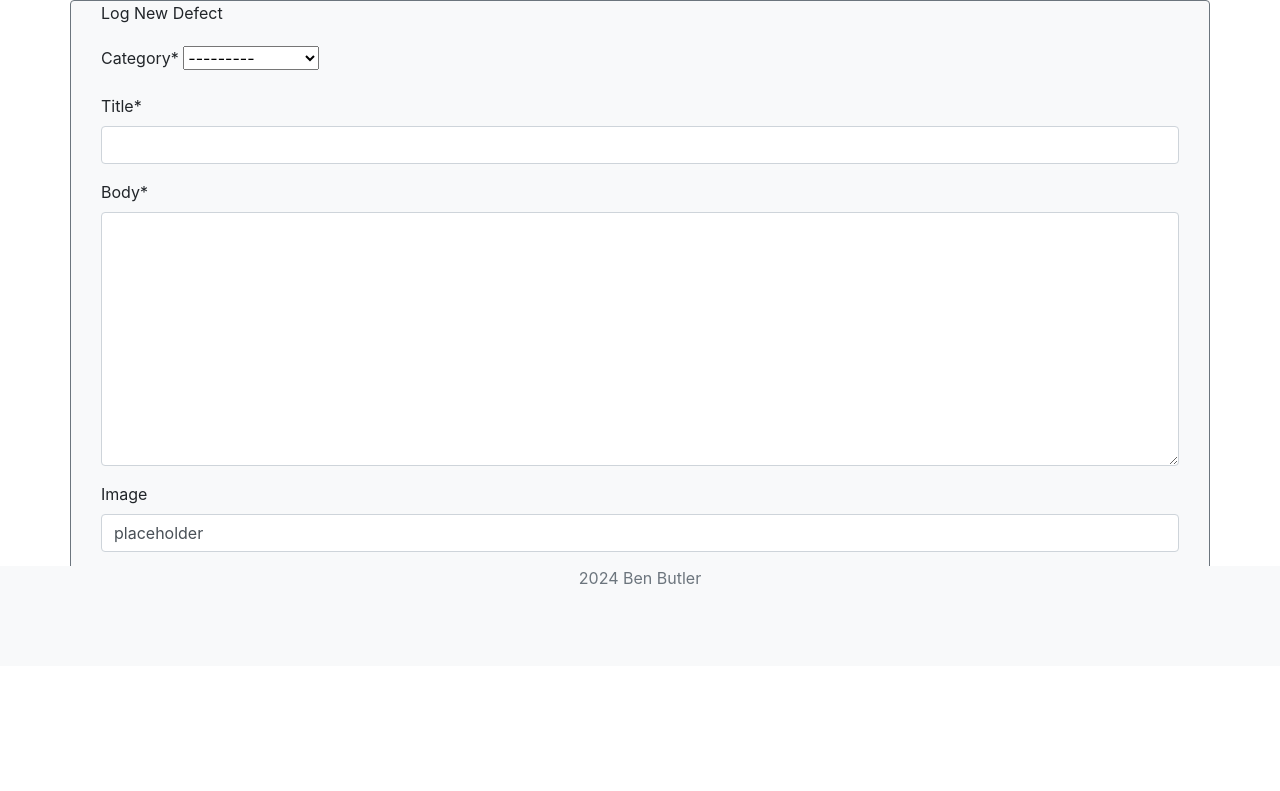
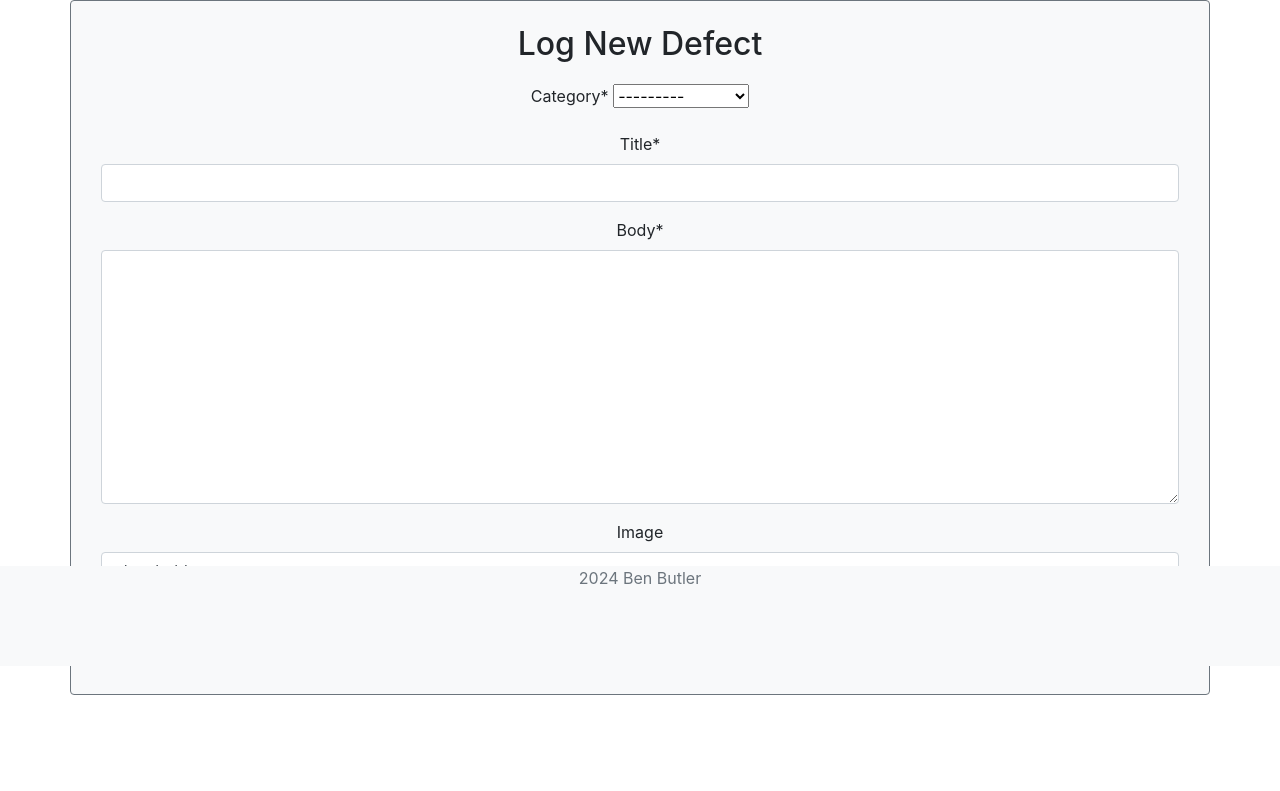
Before and after one commit to bezabu/bb-gp-pp4-part, a Django app: page /log_defect/ in a window 1280 px wide. Shown: the part 134-925 px from the top of the page. Before the commit the page ends 718 px from the top, so only its background shows below. Run offline with Django 4.2, Linux system fonts and the light colour scheme; a user stored in the database is signed in; data comes from the database, SQL or seed files in the repository; some libraries are stand-ins or nearby versions.

Commit message:
Tweak styling on log defect template

```diff
--- a/defect/templates/defect/defect_detail.html
+++ b/defect/templates/defect/defect_detail.html
@@ -92,7 +92,7 @@
                         <form id="UpdateForm" method="post" enctype="multipart/form-data" style="margin-top: 1.3em;">
                         {{ update_form | crispy }}
                         {% csrf_token %}
-                        <button id="submitButton" type="submit" class="btn btn-signup btn-lg">Submit</button>
+                        <button id="submitButton" type="submit" class="btn btn-primary btn-signup btn-lg">Submit</button>
                         </form>
                         {% else %}
                         Log in to leave an update
--- a/defect/templates/defect/log_defect.html
+++ b/defect/templates/defect/log_defect.html
@@ -2,18 +2,20 @@
 {% load static %}
 {% load crispy_forms_tags %}
 {% block content %}
-<div class="container-lg">
-    <div class="row">
+<div class="container-lg mb-4">
+    <div class="row justify-content-center">
         <div class="col">
             {% if user.is_authenticated and perms.defect.add_defect %}
-                        Log New Defect
+                        <h2 class="text-center mt-4">Log New Defect</h2>
+                        <div class="form-group text-center">
                         <form id="DefectForm" method="post" enctype="multipart/form-data" style="margin-top: 1.3em;">
                             {{ defect_form | crispy }}
                             {% csrf_token %}
-                            <button id="submitButton" type="submit" class="btn btn-signup btn-lg">Submit</button>
+                            <button id="submitButton" type="submit" class="btn btn-primary btn-signup btn-lg">Submit</button>
                             </form>
+                        </div>
                         {% else %}
-                        Log in to leave an update
+                        You do not have the required authorisation to log defects.
                         {% endif %}
         </div>
     </div>
```
